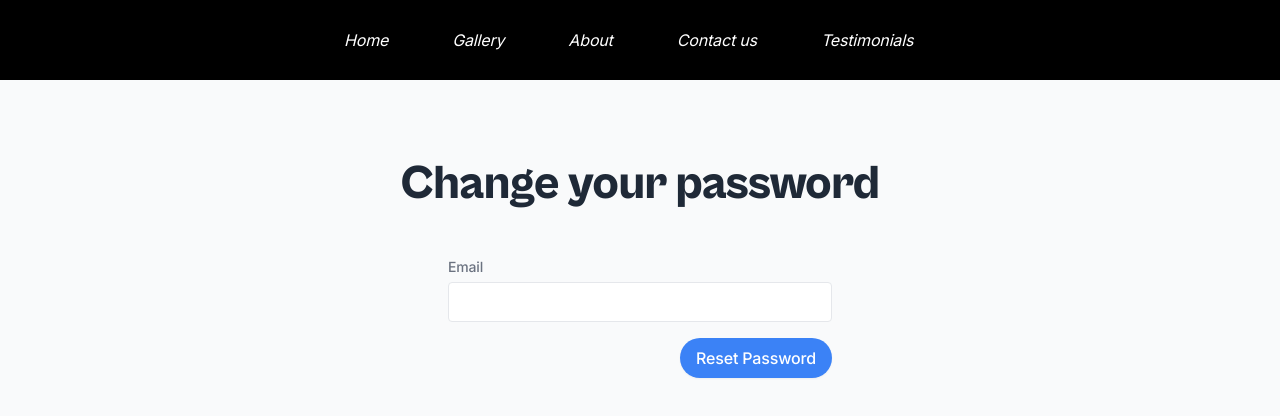
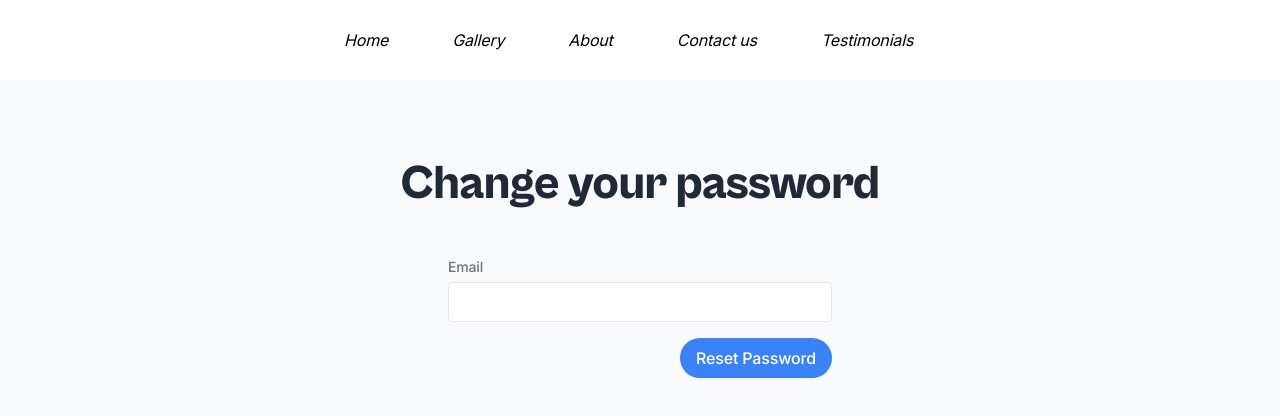
Before and after one commit to bluehouseng/zeustek, a Next.js app: page /reset-password in a window 1280 px wide. Shown: the top 416 px of the page. Built offline with nearby package versions, Linux system fonts and the light colour scheme.

Commit message:
worked on navbar

```diff
--- a/app/(default)/gallery/page.tsx
+++ b/app/(default)/gallery/page.tsx
@@ -18,7 +18,7 @@ export default function Gallery() {
     <div className=" lg:mt-[10%] mt-24 italic ">
       <div className="max-w-7xl mx-auto text-center pb-12 md:pb-16">
         <div className="mb-80">
-          <h2 className="text-2xl md:text-3xl font-bold ">Tare Gallery.</h2>
+          <h2 className="text-2xl md:text-3xl font-bold "> Gallery.</h2>
           <p className="text-xl text-gray-600 mb-[100%] lg:mb-0">
             Building dreams upon a bedrock of compassion and empowerment.
           </p>
--- a/components/ui/footer.tsx
+++ b/components/ui/footer.tsx
@@ -105,22 +105,22 @@ export default function Footer() {
                       Blog
                     </a>
                   </li>
-                  <li>
+                  {/* <li>
                     <a
                       className="text-slate-400 hover:text-slate-200 transition duration-150 ease-in-out"
                       href="#0"
                     >
                       Careers
                     </a>
-                  </li>
-                  <li>
+                  </li> */}
+                  {/* <li>
                     <a
                       className="text-slate-400 hover:text-slate-200 transition duration-150 ease-in-out"
                       href="#0"
                     >
                       Financial statements
                     </a>
-                  </li>
+                  </li> */}
                 </ul>
               </div>
 
@@ -146,14 +146,14 @@ export default function Footer() {
                       Terms of service
                     </a>
                   </li>
-                  <li>
+                  {/* <li>
                     <a
                       className="text-slate-400 hover:text-slate-200 transition duration-150 ease-in-out"
                       href="#0"
                     >
                       Report a vulnerability
                     </a>
-                  </li>
+                  </li> */}
                 </ul>
               </div>
 
--- a/components/ui/header.tsx
+++ b/components/ui/header.tsx
@@ -5,7 +5,7 @@ import Image from "next/image";
 
 export default function Header() {
   return (
-    <header className="absolute w-full z-30 flex bg-black italic ">
+    <header className="absolute w-full z-30 flex bg-white italic ">
       <div className="  px-4 sm:px-6 items-center justify-center">
         <div className="flex items-center justify-between h-16 md:h-20">
           {/* Site branding */}
@@ -20,7 +20,7 @@ export default function Header() {
             <ul className="flex grow justify-center flex-wrap items-center italic">
               <li>
                 <Link
-                  className="text-white mx-4 lg:mx-5 transition duration-150 ease-in-out "
+                  className="text-black mx-4 lg:mx-5 transition duration-150 ease-in-out "
                   href="/"
                 >
                   <button className="px-3 py-1 rounded-lg italic ">Home</button>
@@ -28,34 +28,42 @@ export default function Header() {
               </li>
               <li>
                 <Link
-                  className="text-white mx-4 lg:mx-5 transition duration-150 ease-in-out "
+                  className="text-black mx-4 lg:mx-5 transition duration-150 ease-in-out "
                   href="/gallery"
                 >
-                  <button className="px-3 py-1 rounded-lg italic ">Gallery </button>
+                  <button className="px-3 py-1 rounded-lg italic ">
+                    Gallery{" "}
+                  </button>
                 </Link>
               </li>
               <li>
                 <Link
-                  className="text-white mx-4 lg:mx-5 transition duration-150 ease-in-out "
+                  className="text-black mx-4 lg:mx-5 transition duration-150 ease-in-out "
                   href="/about"
                 >
-                  <button className="px-3 py-1 rounded-lg  italic ">About</button>
+                  <button className="px-3 py-1 rounded-lg  italic ">
+                    About
+                  </button>
                 </Link>
               </li>
               <li>
                 <Link
-                  className="text-white mx-4 lg:mx-5 transition duration-150 ease-in-out"
+                  className="text-black mx-4 lg:mx-5 transition duration-150 ease-in-out"
                   href="/contact"
                 >
-                  <button className="px-3 py-1 rounded-lg italic ">Contact us</button>
+                  <button className="px-3 py-1 rounded-lg italic ">
+                    Contact us
+                  </button>
                 </Link>
               </li>
               <li>
                 <Link
-                  className="text-white mx-4 lg:mx-5 transition duration-150 ease-in-out "
+                  className="text-black mx-4 lg:mx-5 transition duration-150 ease-in-out "
                   href="/testimonial"
                 >
-                  <button className="px-3 py-1 rounded-lg  italic">Testimonials </button>
+                  <button className="px-3 py-1 rounded-lg  italic">
+                    Testimonials{" "}
+                  </button>
                 </Link>
               </li>
             </ul>
--- a/components/ui/mobile-menu.tsx
+++ b/components/ui/mobile-menu.tsx
@@ -52,22 +52,22 @@ export default function MobileMenu() {
       <nav
         id="mobile-nav"
         ref={mobileNav}
-        className="absolute top-full z-20 left-0 w-full px-4 sm:px-6 overflow-hidden transition-all duration-300 ease-in-out bg-black   "
+        className="absolute top-full z-20 left-0 w-full px-4 sm:px-6 overflow-hidden transition-all duration-300 ease-in-out bg-white   "
         style={mobileNavOpen ? { maxHeight: mobileNav.current?.scrollHeight, opacity: 1 } : { maxHeight: 0, opacity: 0.8 }}
       >
         <ul className="border border-transparent rounded-lg px-4 py-1.5  ml-48  italic" >
           <li>
-            <Link className="flex font-medium text-sm text-white py-1.5" href="/">Home </Link>
+            <Link className="flex font-medium text-sm text-black py-1.5" href="/">Home </Link>
           </li>
           <li>
-            <Link className="flex font-medium text-sm text-white py-1.5" href="/gallery">Gallery</Link>
+            <Link className="flex font-medium text-sm text-black py-1.5" href="/gallery">Gallery</Link>
           </li>
           <li>
-            <Link className="flex font-medium text-sm text-white  py-1.5  " href="/about">About</Link>
+            <Link className="flex font-medium text-sm text-black  py-1.5  " href="/about">About</Link>
           </li>
 
           <li>
-            <Link className="flex font-medium text-sm text-white py-1.5" href="/contact">Contact us</Link>
+            <Link className="flex font-medium text-sm text-black py-1.5" href="/contact">Contact us</Link>
           </li>
           <li>
 
```
